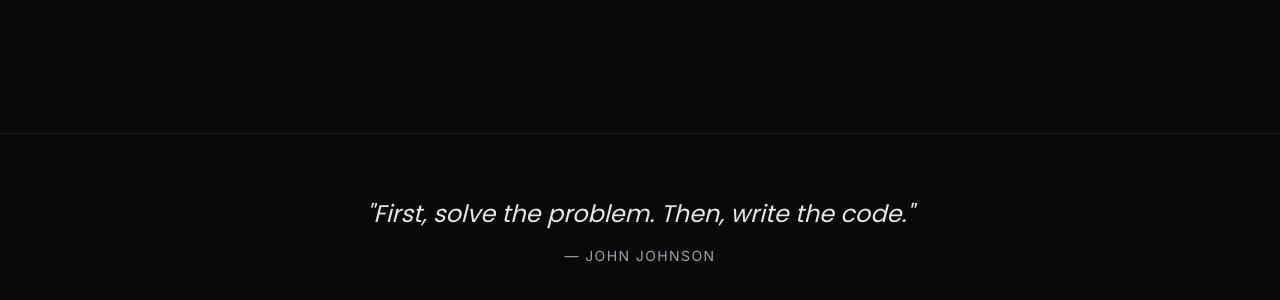
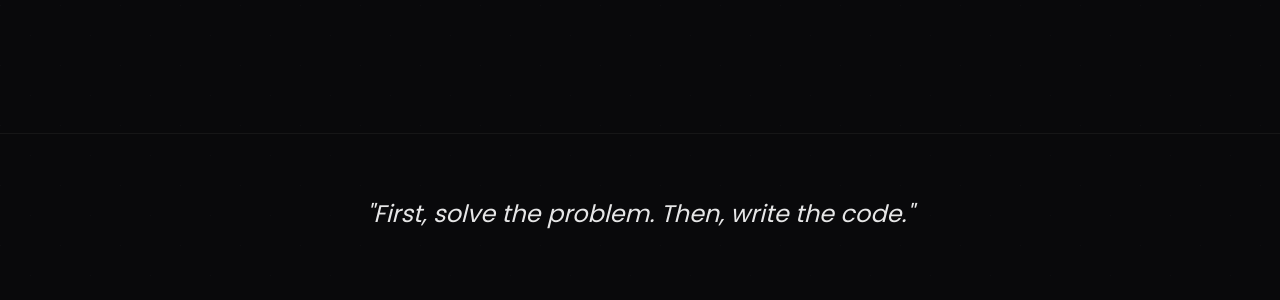
Before and after one commit to Amansrivastava24/MyPortfolio, a React (Vite) app: page / in a window 1280 px wide. Shown: the part 2695-2995 px from the top of the page. Built offline with nearby package versions, Linux system fonts and the light colour scheme.

Commit message:
Remove quote author name from footer

```diff
--- a/src/components/layout/Footer.jsx
+++ b/src/components/layout/Footer.jsx
@@ -5,7 +5,7 @@ const Footer = () => {
         <p className="text-xl md:text-2xl font-display text-white/90 italic leading-relaxed mb-4">
           "First, solve the problem. Then, write the code."
         </p>
-        <p className="text-muted text-sm tracking-widest uppercase">— John Johnson</p>
+
       </div>
     </footer>
   );
```
